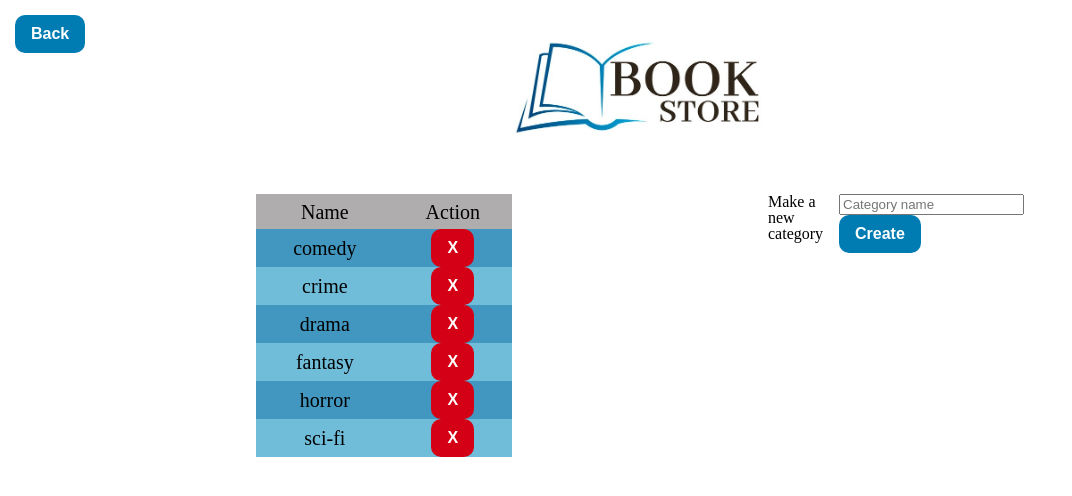
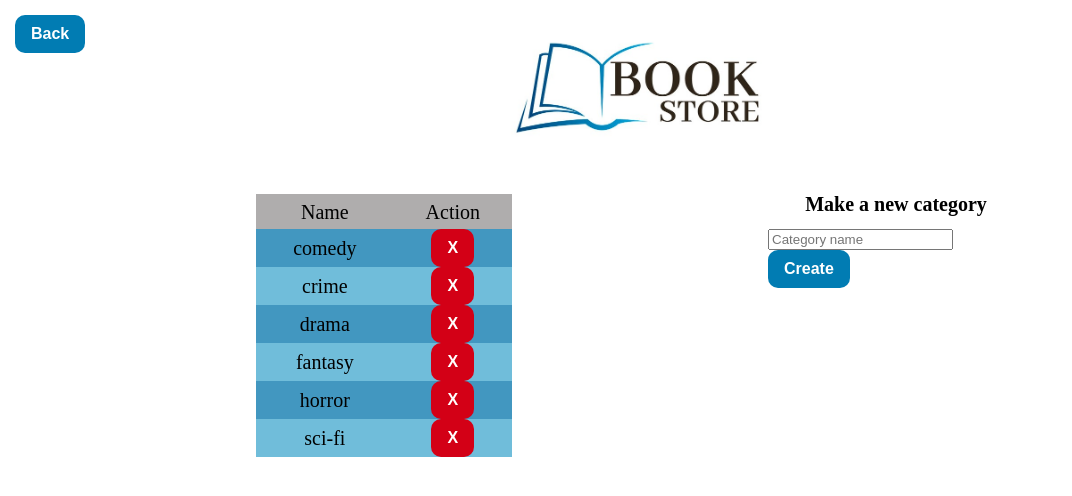
Before and after one commit to nazhCA/bookstore, a PHP site: page /categories_admin.php in a window 1280 px wide. Shown: the top 496 px of the page, without its empty margins (0-1072 px from the left). Run offline with PHP 8.4, Linux system fonts and the light colour scheme; data comes from the database, SQL or seed files in the repository.

Commit message:
tweaking

```diff
--- a/stylesheets/style.css
+++ b/stylesheets/style.css
@@ -249,3 +249,14 @@ margin-bottom: 10px;
  .bg-color-fail {
      background-color: #d30016;
  }
+ .control_panel {
+     display: flex;
+     align-items: center;
+     justify-content: center;
+     flex-flow: column;
+ }
+.control_panel p{
+    margin-bottom: 15px;
+    font-size: 20px;
+    font-weight: bold;
+}
```
